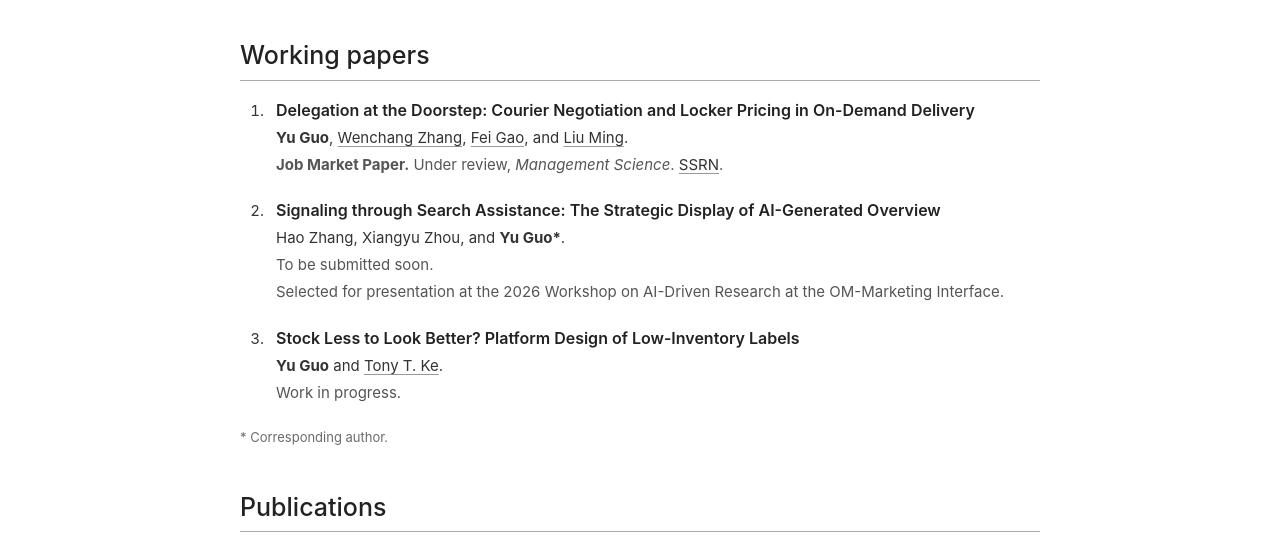
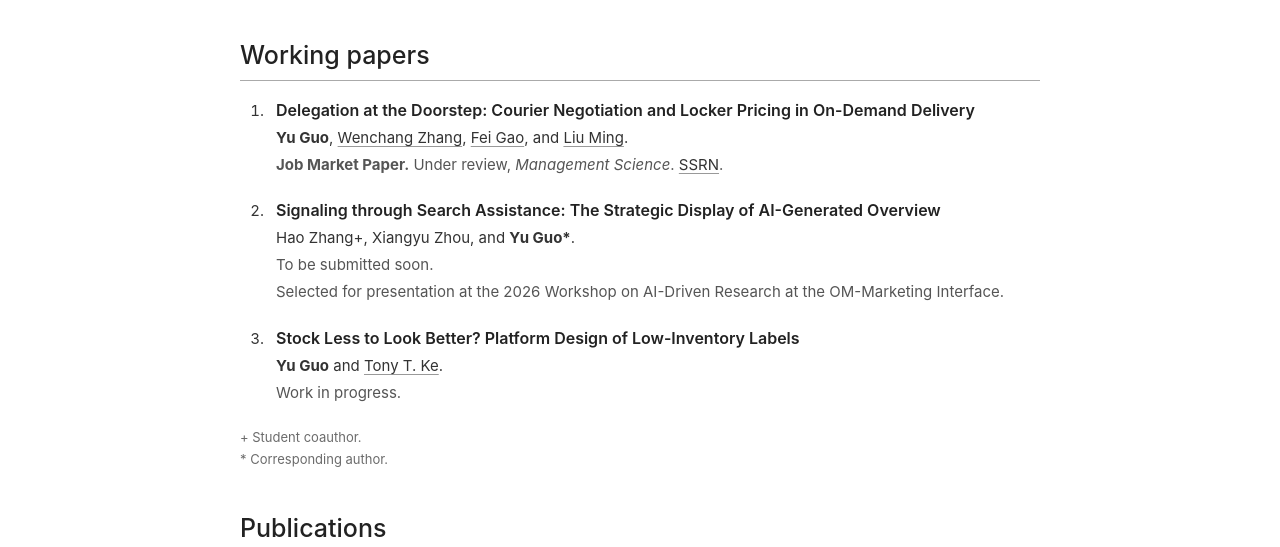
Before and after one commit to joeyyuguo/joeyyuguo.github.io, a plain HTML site: page research.html in a window 1280 px wide. Shown: the part 231-778 px from the top of the page. Drawn offline with Linux system fonts and the light colour scheme.

Commit message:
Mark Hao Zhang as student coauthor
Co-Authored-By: Claude Opus 5.5 <noreply@anthropic.com>

```diff
--- a/research.html
+++ b/research.html
@@ -30,10 +30,10 @@
         <h2>Working papers</h2>
         <ol class="publication-list">
           <li><h3>Delegation at the Doorstep: Courier Negotiation and Locker Pricing in On-Demand Delivery</h3><p><strong>Yu Guo</strong>, <a href="https://www.wenchangzhang.com/" target="_blank" rel="noreferrer">Wenchang Zhang</a>, <a href="https://sites.google.com/view/feigao/home" target="_blank" rel="noreferrer">Fei Gao</a>, and <a href="https://myweb.cuhk.edu.cn/mingliu/Home/Index" target="_blank" rel="noreferrer">Liu Ming</a>.</p><p class="note"><strong>Job Market Paper.</strong> Under review, <em>Management Science</em>. <a href="https://papers.ssrn.com/sol3/papers.cfm?abstract_id=7684620" target="_blank" rel="noreferrer">SSRN</a>.</p></li>
-          <li><h3>Signaling through Search Assistance: The Strategic Display of AI-Generated Overview</h3><p>Hao Zhang, Xiangyu Zhou, and <strong>Yu Guo*</strong>.</p><p class="note">To be submitted soon.</p><p class="note">Selected for presentation at the 2026 Workshop on AI-Driven Research at the OM-Marketing Interface.</p></li>
+          <li><h3>Signaling through Search Assistance: The Strategic Display of AI-Generated Overview</h3><p>Hao Zhang+, Xiangyu Zhou, and <strong>Yu Guo*</strong>.</p><p class="note">To be submitted soon.</p><p class="note">Selected for presentation at the 2026 Workshop on AI-Driven Research at the OM-Marketing Interface.</p></li>
           <li><h3>Stock Less to Look Better? Platform Design of Low-Inventory Labels</h3><p><strong>Yu Guo</strong> and <a href="https://sites.google.com/view/kete" target="_blank" rel="noreferrer">Tony T. Ke</a>.</p><p class="note">Work in progress.</p></li>
         </ol>
-        <p class="footnote">* Corresponding author.</p>
+        <p class="footnote">+ Student coauthor.<br>* Corresponding author.</p>
       </section>
 
       <section>
```
